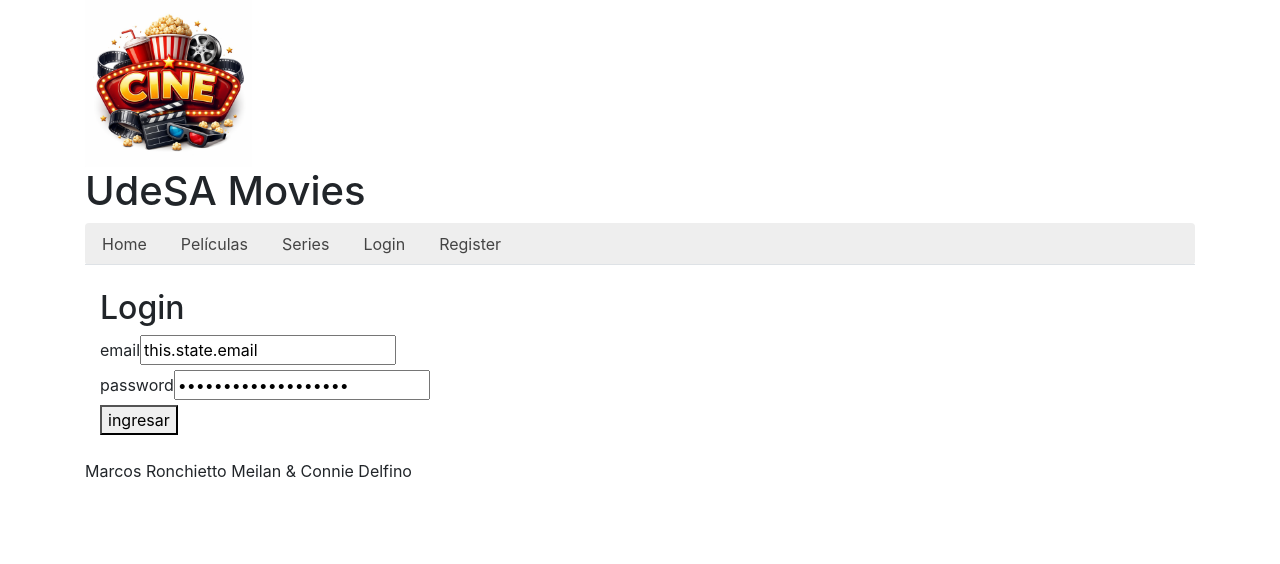
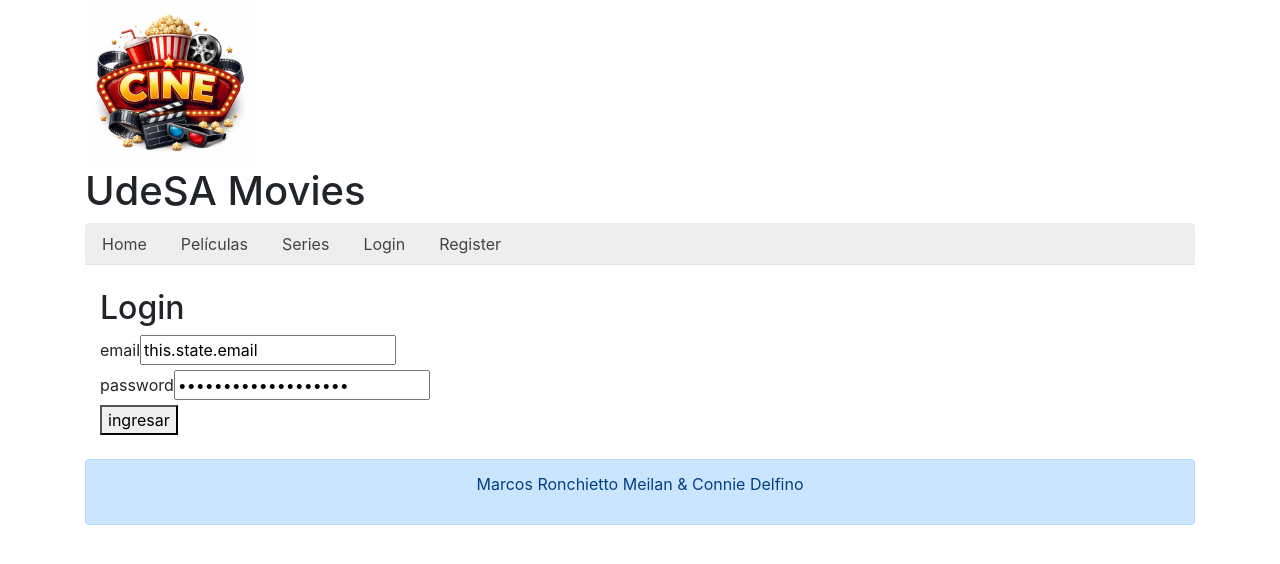
Before and after one commit to conniedelfino/delfino-ronchietto, a React (Create React App) app: page /login in a window 1280 px wide. Shown: the top 564 px of the page. Built offline with nearby package versions, Linux system fonts and the light colour scheme.

Commit message:
clase del footer y correcion slicing de ipc en nowplaying

```diff
--- a/src/Components/Footer/Footer.js
+++ b/src/Components/Footer/Footer.js
@@ -1,7 +1,7 @@
 import React from "react";
 function Footer() {
   return (
-     <footer>
+     <footer className="alert alert-primary mt-4 text-center">
         <p>Marcos Ronchietto Meilan & Connie Delfino</p>
     </footer>
  );
--- a/src/Components/NowPlaying/NowPlaying.js
+++ b/src/Components/NowPlaying/NowPlaying.js
@@ -25,7 +25,7 @@ class SeccionNowPlaying extends Component {
 
     return (
       <section className="row cards" id="now-playing">
-        {this.state.peliculas.slice(0, 4).map((pelicula) => (
+        {this.state.peliculas.filter((pelicula, idx)=> idx < 4).map((pelicula) => (
           <CardMovie
             key={pelicula.id}
             id={pelicula.id}
```
